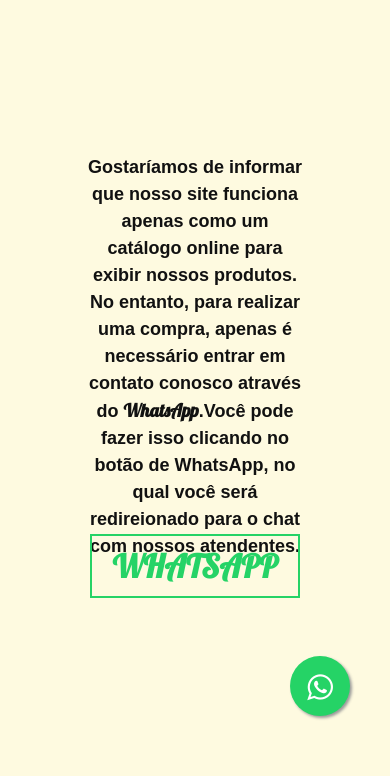
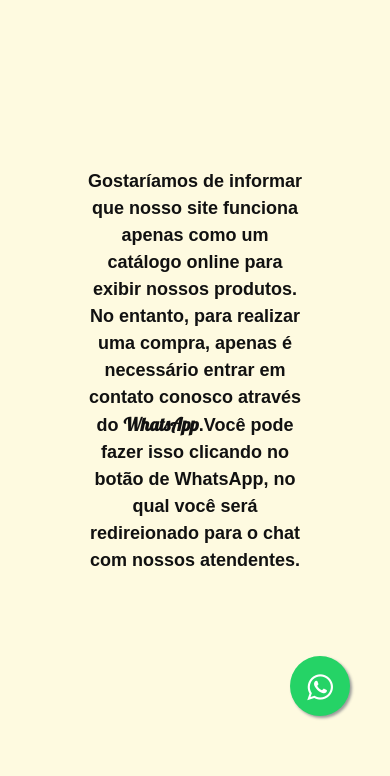
Before and after one commit to Projeto-Emporio/Projeto-Emporio-Granel, a PHP site: page /redirecionamento.html in a window 390 px wide. Shown: the part 88-864 px from the top of the page. Run offline with PHP 8.4, Linux system fonts and the light colour scheme; some libraries are stand-ins or nearby versions.

Commit message:
fodase o botao no celular

```diff
--- a/style/redirecionamento.css
+++ b/style/redirecionamento.css
@@ -39,7 +39,7 @@
   }
 
   .container-btn{
-    padding-top: 7vw !important;
+    visibility: hidden;
   }
 }
 
```
